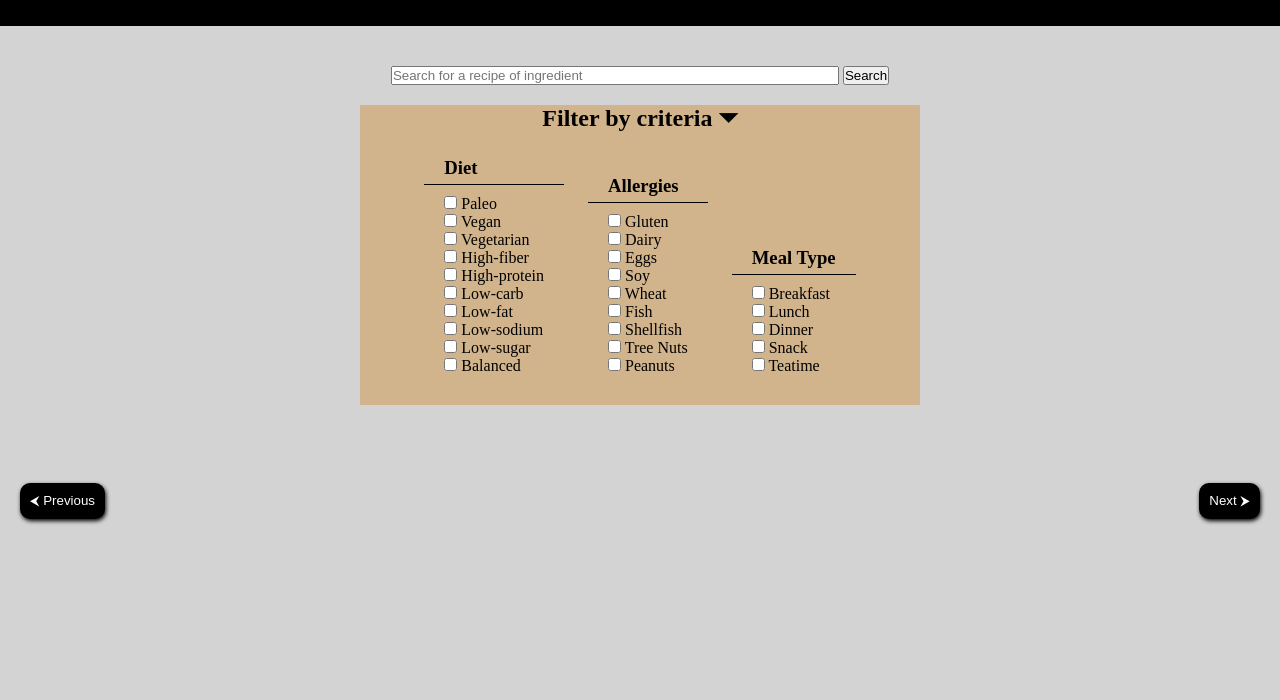
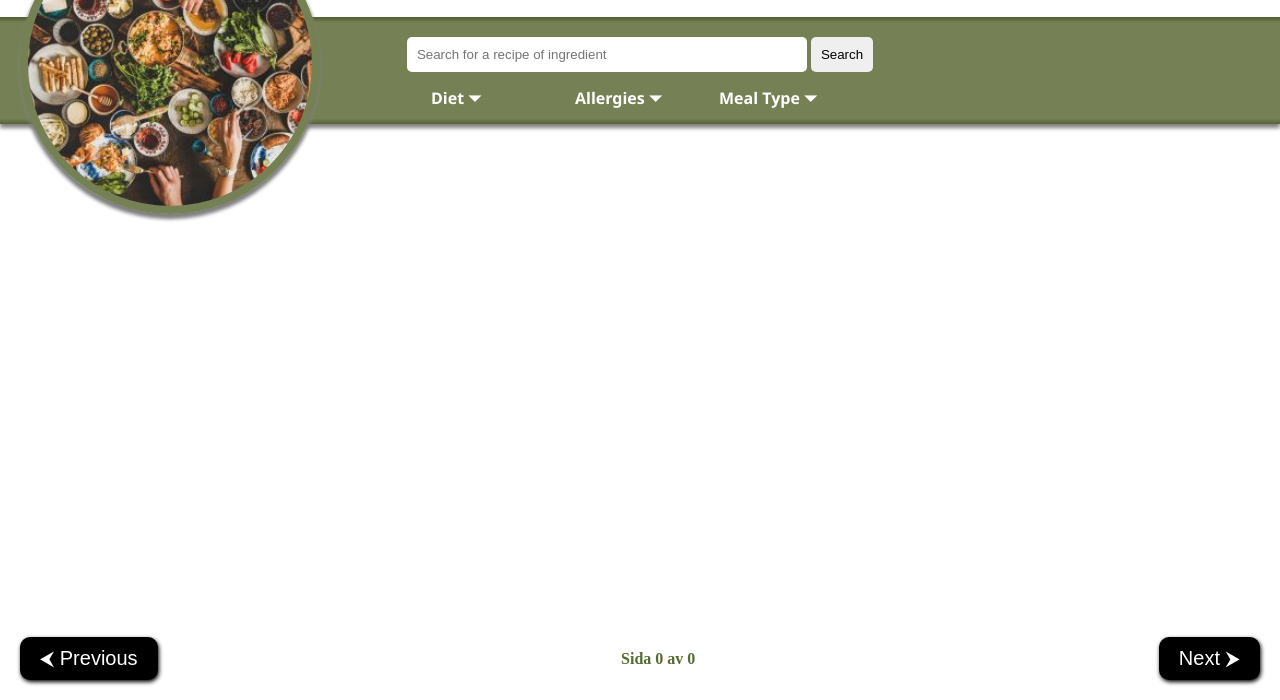
Before and after one commit to LillaBlond/Recipe_generator, a plain HTML site: page index.html in a window 1280 px wide. Shown: the part 103-803 px from the top of the page. Drawn offline with Linux system fonts and the light colour scheme; a web font is replaced by a local one.

Commit message:
design shapeup

```diff
--- a/css/main.css
+++ b/css/main.css
@@ -1,3 +1,4 @@
+@import url('https://fonts.googleapis.com/css2?family=Beau+Rivage&family=Frank+Ruhl+Libre:wght@300..900&family=Grape+Nuts&family=Inspiration&family=Pacifico&display=swap');
 
 *{
     padding: 0;
@@ -5,54 +6,129 @@
     box-sizing: border-box;
 }
 
-body{
-    background-color:lightgrey;
+#site-wrapper{
+    min-height: 100vh;
+    min-width: 1100px;
+    display: grid;
+    grid-template-columns:1fr;
+    grid-template-rows: 100px 120px 1fr 80px;
+    justify-items: center;
+    align-items: start;
+    row-gap: 20px;
 }
 
 header{
-    width: 100%;
-    padding: 20px;
+    grid-column: 1/2;
+    grid-row: 1/2;
+    padding: 10px;
     text-align: center;
-    background-color: black;
 }
 
 header h1{
     font-size: 60px;
-    margin-bottom: 20px;
-    color: white;
+    color: black;
+    font-family: "Frank Ruhl Libre", serif;
+    font-weight: 400;
+    font-style: italic;
+
 }
 
 #searchSection{
-    width: 600px;
+    position: relative;
+    background-color:#758154;
+    grid-row: 2/3;
+    grid-column: 1/2;
+    width: 100%;
+    padding: 20px 0 10px;
+    text-align: center;
+    background-image: linear-gradient(#566135 0% 1%,#758154 5% 95%,#566135);
+    box-shadow: 0 4px 4px grey;
+}
 
-    padding: 20px;
-    margin: 20px auto;
-    text-align: center;
+#sideImage{
+    position: absolute;
+    bottom: -90px;
+    left: 20px;
+    height: 300px;
+    width: 300px;
+    background-image: url("../pictures/traditional-turkish-breakfast-table-and-people-tak-2024-10-18-07-30-02-utc.jpg");
+    background-size: 50%;
+    background-size: cover;
+    background-position: center;
+    border-radius: 50%;
+    border: 8px solid #758154;
+    box-shadow: 0 4px 4px grey;
+    z-index: 10;
+}
+
+#shadow{
+    position: absolute;
+    bottom: -90px;
+    left: 20px;
+    height: 300px;
+    width: 300px;
+    box-shadow: 0 4px 4px grey;
+    border-radius: 50%;
+    z-index: -10;
 }
 
 #searchField{
-    width: 80%;
+    width: 400px;
+}
+
+#searchSection input{
+    padding: 10px;
+    border-radius: 5px;
+    border: none;
+}
+
+#searchSection input[type=button]:hover{
+    background-color:darkorange;
+    cursor: pointer;
+}
+
+#searchSection input[type=button]:active{
+    background-color: lightgoldenrodyellow;
 }
 
 #filters{
-    margin-top: 20px;
-    background-color: tan;
+    background-color: #758154;
 }
 
-
-.filterSection{
+#dietFilter,
+#allergiesFilter,
+#mealTypeFilter {
+    position: relative;
     display: inline-block;
-    margin: 20px 10px;
+    margin-top: 10px;
 }
 
-.filterSection h3{
-    border-bottom: 1px solid black;
+#dietFilter:hover ul,
+#allergiesFilter:hover ul,
+#mealTypeFilter:hover ul{
+    display:block;
+}
+
+#filters button{
+    color: white;
+    background-color: transparent;
+    border: none;
+    padding: 5px;
+    width: 140px;
+    font-weight: bold;
+    font-size: 16px;
+    font-family: 'Segoe UI', Tahoma, Geneva, Verdana, sans-serif;
     text-align: left;
-    padding: 5px 20px;
 }
 
 ul{
+    position: absolute;
     padding: 10px 20px;
+    display: none;
+    color: white;
+    background-color: #758154;
+    box-shadow: 2px 8px 6px 2px gray;
+    border-radius: 0px 0px 5px 5px;
 }
 
 li{
@@ -60,27 +136,36 @@ li{
     list-style: none;
 }
 
-#recipeContentWrapper{
-    margin: auto;
-    width: fit-content;
-    text-align: center;
-}
+
+
 #recipesContainer{
+    grid-column: 1/2;
+    grid-row: 3/4;
     display: inline-flex;
-    width: fit-content;
     flex-wrap: wrap;
     gap: 50px;
+    padding: 100px 100px 0;
 }
 
 .recipeBox{
-    height: 440px;
-    width: 300px;
+
+    flex: 1 1 0;
+    min-height: 400px;
+    max-height: 440px;
+    max-width: 300px;
+    min-width: 200px;
     background-color: white;
     border-radius: 10px;
+    box-shadow: 2px 4px 4px grey;
+}
+
+.recipeBox:hover{
+    background-color:aliceblue;
+    box-shadow: 4px 6px 8px 2px #758154;
 }
 
 .recipeBox img{
-    height: 300px;
+    width: 100%;
     border-radius: 10px 10px 0 0;
 }
 
@@ -107,16 +192,41 @@ li{
     margin-left: 5px;
 }
 
-button{
-    padding: 10px;
+#bottomButtonsContainer{
+    display: flex;
+    justify-content: space-between;
+    align-items: center;
+    width: 100%;
+    grid-column: 1/2;
+    grid-row: 4/5;
+}
+#bottomButtonsContainer button{
+    padding: 10px 20px;
     margin: 20px;
     background-color: black;
     color: white;
     box-shadow: 1px 2px 4px black;
     border: none;
+    font-size: 20px;
     border-radius: 10px;
 }
 
-#next{
-    float: right;
+#next:hover, #previous:hover{
+    background-color: #333333;
+    cursor: pointer;
 }
+
+#next:active, #previous:active{
+    background-color: #898989;
+}
+
+#pageNumber{
+    display: inline;
+    font-weight: bold;
+    color: darkolivegreen;
+}
+
+a{
+    color: black;
+    text-decoration: none;
+}
--- a/index.html
+++ b/index.html
@@ -9,19 +9,18 @@
 </head>
 <body>
     <div id="site-wrapper">
-
         <header>
-            <h1>Recipe Generator</h1>
-
+            <h1>Recipe inspiration</h1>
         </header>
         <section id="searchSection">
+            <div id="sideImage"></div>
+            <div id="shadow"></div>
             <input type="text" id="searchField" placeholder="Search for a recipe of ingredient">
             <input type="button" value="Search"  onclick="getRecipes('searchBtn')">
             <div id="filters">
-                <h2>Filter by criteria &#9207</h2>
-                    <section class="filterSection">
+                    <section id="dietFilter">
 
-                        <h3>Diet</h3>
+                        <button>Diet &#9207</button>
                         <ul>
                             <li>
                                 <input type="checkbox" value="paleo" name="health">
@@ -65,8 +64,8 @@
                             </li>
                         </ul>
                     </section>
-                    <section class="filterSection">
-                        <h3>Allergies</h3>
+                    <section id="allergiesFilter">
+                        <button>Allergies &#9207</button>
                         <ul>
                             <li>
                                 <input type="checkbox" value="gluten-free" name="health">
@@ -106,8 +105,8 @@
                             </li>
                         </ul>
                     </section>
-                    <section class="filterSection">
-                        <h3>Meal Type</h3>
+                    <section id="mealTypeFilter">
+                        <button>Meal Type &#9207</button>
                         <ul>
                             <li>
                                 <input type="checkbox" value="breakfast" name="mealType">
@@ -131,15 +130,14 @@
                             </li>
                         </ul>
                     </section>
-                </section>
             </div>
-            <div id="recipeContentWrapper">
-                <section id="recipesContainer"></section>
-            </div>
-            <section id="changePageBtn">
-                <button id="previous" onclick="getRecipes('previousBtn')">&#11164 Previous</button>
-                <button id="next" onclick="getRecipes('nextBtn')">Next &#11166</button>
-            </section>
+        </section>
+        <section id="recipesContainer"></section>
+        <section id="bottomButtonsContainer">
+            <button id="previous" onclick="getRecipes('previousBtn')">&#11164 Previous</button>
+            <p id="pageNumber">Sida 0 av 0</p>
+            <button id="next" onclick="getRecipes('nextBtn')">Next &#11166</button>
+        </section>
     </div>
 
     </body>
--- a/js/main.js
+++ b/js/main.js
@@ -1,28 +1,3 @@
-/**
- *  OMDb template
- *	Documentation: http://www.omdbapi.com/
- *  Generate an API key here: http://www.omdbapi.com/apikey.aspx
- */
-
-
-/**
-* According to documentation, you need at least 2 parameters when calling the API http://www.omdbapi.com/
-* 1 Required parameter: apikey
-* 2 Required parameter: One of the following i=, t= or s=
-*
-*
-* Example with parameter s=star trek
-* http://www.omdbapi.com/?apikey=[yourkey]&s=star trek
-*
-* Example with parameter s=star trek AND y=2020
-* http://www.omdbapi.com/?apikey=[yourkey]&s=star trek&y=2020
-*
-* Example with parameter s=star trek AND type=series
-* http://www.omdbapi.com/?apikey=[yourkey]&s=star trek&type=series
-*
-*/
-//let url = 'http://www.omdbapi.com/?apikey=[yourkey]=star trek';
-
 //	&#9206; up arrow
 
 //https://developer.edamam.com/edamam-docs-recipe-api
@@ -31,6 +6,7 @@ let currentPage = 0;
 let currentLink = "";
 let nextPageLink = "";
 let previousPageLinks = [];
+let totalPages = 0;
 
 function getLink(caller){
 
@@ -77,10 +53,12 @@ async function fetchData(link){
         }
 
         const data = await  response.json();
+        console.log(data);
         return data;
 
     }catch(error){
-        console.log(error, error.message);
+        console.log(`Error: ${error}, ${error.message} `);
+        document.getElementById("recipesContainer").innerHTML = `Error: ${error}, ${error.message}`;
     }
 }
 
@@ -90,24 +68,25 @@ function addRecipeCard(api_data){
 
     const recipeCard = hits.map((element) => {
 
-        return recipeData = `<article class="recipeBox">
+        return recipeData = `<article class="recipeBox"><a href="${element.recipe.url}">
             <img src="${element.recipe.image}" alt="Här ska det vara en bild">
             <section class="recipeSlideText">
                 <h2>${element.recipe.label}</h2>
                 <p class="smallInfo divider"><span>${Math.round(element.recipe.calories)}</span> Calories</p>
                 <p class="smallInfo divider"><span>${element.recipe.ingredients.length}</span> Ingredients</p>
                 <p class="smallInfo">${showCookingTime(element.recipe.totalTime)}</p>
-            </section>
+            </section></a>
         </article>`
     }).join("");
 
     document.getElementById("recipesContainer").innerHTML = recipeCard;
+    document.getElementById("pageNumber").innerText = `Sida ${currentPage} av ${totalPages}`;
 }
 
 function checkFilterSelection(){
-    const dietValuesArr = document.querySelectorAll(".filterSection input[name=diet]");
-    const allergiesFilterArr = document.querySelectorAll(".filterSection input[name=health]");
-    const mealTypeArr = document.querySelectorAll(".filterSection input[name=mealType]");
+    const dietValuesArr = document.querySelectorAll("input[name=diet]");
+    const allergiesFilterArr = document.querySelectorAll("input[name=health]");
+    const mealTypeArr = document.querySelectorAll("input[name=mealType]");
     let filterValues = "";
 
     dietValuesArr.forEach((selection) => {
@@ -130,9 +109,9 @@ function showCookingTime(time){
     const minutes = time % 60;
     const hours = Math.floor(time/60);
 
-    if(hours && minutes) return `${hours} h and ${minutes} min`;
-    else if (hours && !minutes) return `${hours} h`;
-    else if (!hours && minutes) return `${minutes} min`;
+    if(hours && minutes) return `<span>${hours}</span> h and <span>${minutes}</span> min`;
+    else if (hours && !minutes) return `<span>${hours} h`;
+    else if (!hours && minutes) return `<span>${minutes}</span> min`;
     else return "n/a";
 }
 
@@ -151,17 +130,8 @@ async function getRecipes(caller){
             nextPageLink = data._links.next.href;
             }
 
+        totalPages = Math.ceil(data.count/20);
         addRecipeCard(data);
         }
     }
 }
-
- function showHideMenu(e){
-    const dropDownMenu = e.target.parentElement.children[1]
-    if(dropDownMenu.style.display === ""){
-        dropDownMenu.style.display = "block";
-        console.log("show");
-    } else {dropDownMenu.removeAttribute("style");
-        console.log("test");
-    }
- }
```
Also changed, not shown: pictures/traditional-turkish-breakfast-table-and-people-tak-2024-10-18-07-30-02-utc.jpg (added).
